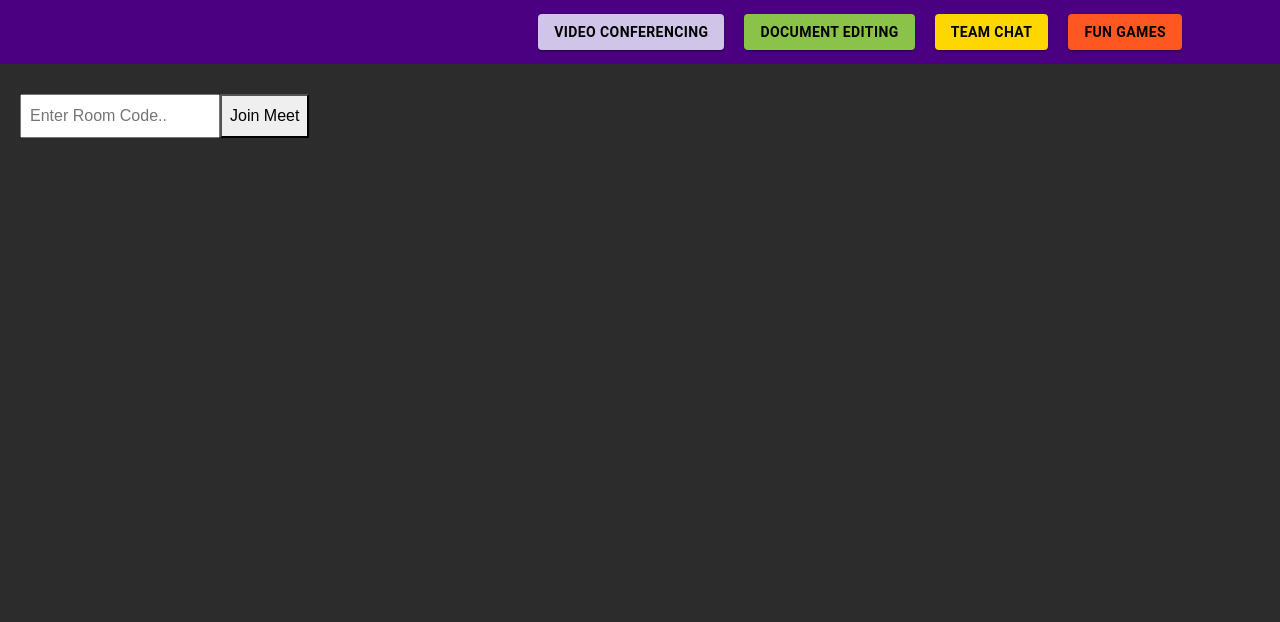
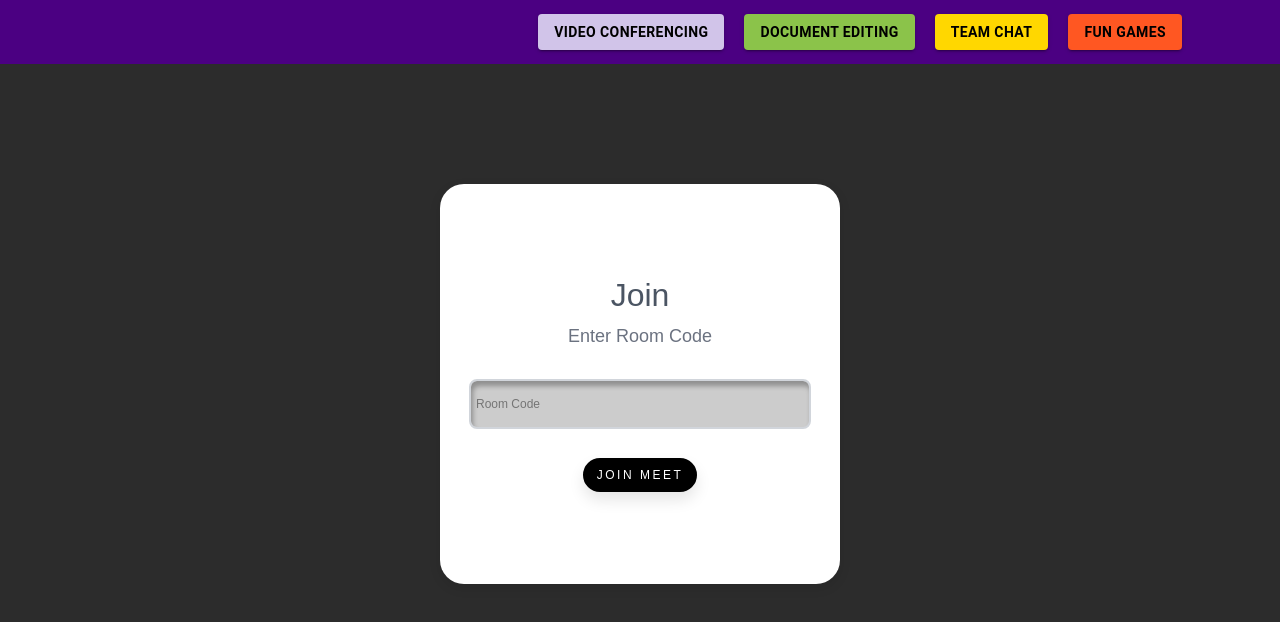
Before and after one commit to chaitra-samant/Hive, a React (Create React App) app in the folder my-app/: page /VideoHomePage in a window 1280 px wide. Shown: the top 622 px of the page. Built offline with nearby package versions, Linux system fonts and the light colour scheme.

Commit message:
Video Call CSS

```diff
--- a/my-app/src/pages/Home-index.jsx
+++ b/my-app/src/pages/Home-index.jsx
@@ -1,5 +1,6 @@
 import React, { useState, useCallback } from "react";
 import { useNavigate } from "react-router-dom";
+import './meetbutton.css';
 
 const HomePage = () => {
     const [value, setValue] = useState('');
@@ -14,16 +15,90 @@ const HomePage = () => {
     }, [navigate, value]);
 
     return (
-        <div style={{ padding: '20px' }}>
-            <input
-                value={value}
-                onChange={(e) => setValue(e.target.value)}
-                type="text"
-                placeholder="Enter Room Code.."
-                style={{ padding: '8px', margin: '10px 0', width: '200px' }}
-            />
+        <div style={
+            {
+                display: 'flex',
+                justifyContent: "center",
+                alignItems: "center",
+                // alignContent:"center"
+                height: "80vh"
 
-            <button onClick={handleJoinRoom} style={{ padding: '8px', cursor: 'pointer' }}>Join Meet</button>
+            }
+        }>
+            <div
+      style={{
+        display: 'flex',
+        flexDirection: 'column',
+        alignItems: 'center',
+        justifyContent: 'center',
+        width: '400px', // Fixed width
+        height: '400px', // Fixed height
+        textAlign: 'center', // Center text within the container
+        backgroundColor: 'white', // White background like the original div
+        borderRadius: '1.5rem', // Optional, rounding the corners
+        boxShadow: '0 4px 12px rgba(0, 0, 0, 0.1)', // Subtle shadow effect
+        padding: '10px', // Padding to add space inside the container
+      }}
+    >
+      <div
+        style={{
+          marginBottom: '8px', // Reduced margin for smaller layout
+          fontSize: '14px', // Adjusted font size to fit smaller container
+          fontWeight: '500',
+          color: '#4B5563', // Darker gray text color
+        }}
+      >
+        <h2>Join</h2> {/* Title shortened to fit */}
+        <p style={{ marginTop: '4px', fontSize: '18px', color: '#6B7280' }}>
+          Enter Room Code
+        </p>
+      </div>
+
+      <input
+        className="meet-ip"
+        value={value}
+        onChange={(e) => setValue(e.target.value)}
+        type="text"
+        placeholder="Room Code"
+        style={{
+          padding: '5px',
+          margin: '5px 0', // Reduced margin for smaller container
+          width: '90%', // Adjusted to be a bit smaller
+          height:'50px',
+          borderRadius: '8px', // Rounded edges for input
+          border: '2px solid #D1D5DB', // Light border for input
+          outline: 'none',
+          fontSize: '12px', // Adjusted font size for smaller input
+        }}
+      />
+      <br></br>
+      <button
+        onClick={handleJoinRoom}
+        className="meet-button"
+        style={{
+          padding: '6px 12px',
+          backgroundColor: '#000', // Black background for the button
+          color: '#fff', // White text
+          border: '2px solid #000', // Border color matches the background
+          borderRadius: '9999px', // Fully rounded button
+          fontSize: '12px', // Smaller font size
+          cursor: 'pointer',
+          transition: 'all 0.3s ease', // Smooth transition on hover
+        }}
+        onMouseEnter={(e) => {
+          e.target.style.backgroundColor = 'transparent';
+          e.target.style.color = '#000';
+          e.target.style.borderColor = '#000';
+        }}
+        onMouseLeave={(e) => {
+          e.target.style.backgroundColor = '#000';
+          e.target.style.color = '#fff';
+          e.target.style.borderColor = '#000';
+        }}
+      >
+        Join Meet
+      </button>
+    </div>
         </div>
     );
 };
--- /dev/null
+++ b/my-app/src/pages/meetbutton.css
@@ -0,0 +1,45 @@
+/* From Uiverse.io by cssbuttons-io */
+.meet-button {
+    padding: 1.3em 3em;
+    font-size: 12px;
+    text-transform: uppercase;
+    letter-spacing: 2.5px;
+    font-weight: 500;
+    color: #000;
+    background-color: #fff;
+    border: none;
+    border-radius: 45px;
+    box-shadow: 0px 8px 15px rgba(0, 0, 0, 0.1);
+    transition: all 0.3s ease 0s;
+    cursor: pointer;
+    outline: none;
+  }
+
+.meet-button:hover {
+    background-color: #3649c4;
+    box-shadow: 0px 15px 20px #646dac;
+    color: #fff;
+    transform: translateY(-7px);
+  }
+
+.meet-button:active {
+    transform: translateY(-1px);
+  }
+
+/* From Uiverse.io by Praashoo7 */
+.meet-ip {
+    border: none;
+    outline: none;
+    border-radius: 15px;
+    padding: 1em;
+    background-color: #ccc;
+    box-shadow: inset 2px 5px 5px rgba(0,0,0,0.3);
+    transition: 300ms ease-in-out;
+  }
+
+.meet-ip:focus {
+    background-color: white;
+    transform: scale(1.05);
+    box-shadow: 13px 13px 100px #969696,
+               -13px -13px 100px #646dac;
+  }
```
